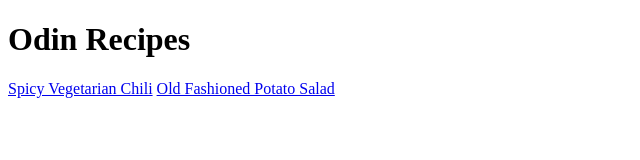
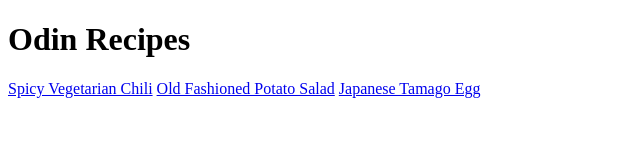
Before and after one commit to EngDanny95/odin-recipes, a plain HTML site: page index.html in a window 1280 px wide. Shown: the whole page, without its empty margins (0-640 px from the left). Drawn offline with Linux system fonts and the light colour scheme.

Commit message:
style(recipe): add tamago page anchor to the index

```diff
--- a/index.html
+++ b/index.html
@@ -8,6 +8,6 @@
         <h1>Odin Recipes</h1>
         <a href="./recipes/spicy-vegan-chili.html">Spicy Vegetarian Chili</a>
         <a href="./recipes/old-fashioned-potato-salad.html">Old Fashioned Potato Salad</a>
-        <a href="./recipes/japanese-tamago-egg.html"></a>
+        <a href="./recipes/japanese-tamago-egg.html">Japanese Tamago Egg</a>
     </body>
 </html>
```
